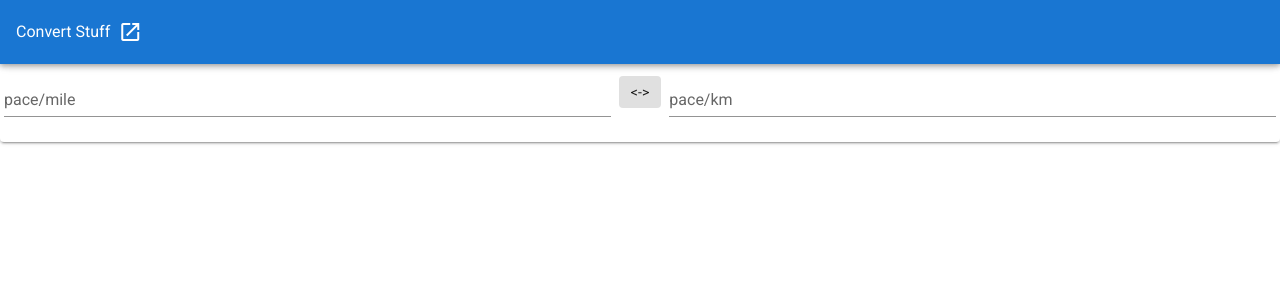
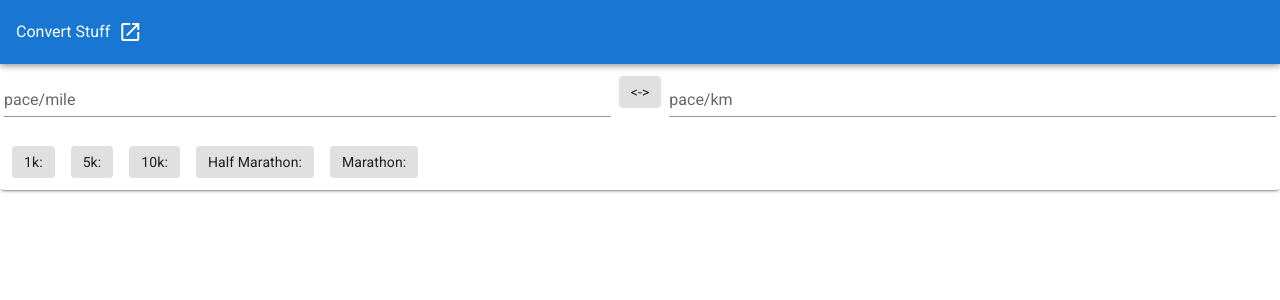
Before and after one commit to FelixSchinkel/pace-converter, a Vue app: page / in a window 1280 px wide. Shown: the top 300 px of the page. Built offline with nearby package versions, Linux system fonts and the light colour scheme.

Commit message:
add times for 1k 5k ... marathon for selected pace fix pace conversation: seconds < 10: added leading "0"

```diff
--- a/src/components/ConvertPace.vue
+++ b/src/components/ConvertPace.vue
@@ -18,6 +18,13 @@
           @focus="setConvertionDirection(false)"
         />
       </v-row>
+      <v-row>
+        <v-chip class="ma-2" label>1k: {{pace2string(paceKmInSeconds, true)}}</v-chip>
+        <v-chip class="ma-2" label>5k: {{pace2string(paceKmInSeconds*5, true)}}</v-chip>
+        <v-chip class="ma-2" label>10k: {{pace2string(paceKmInSeconds*10, true)}}</v-chip>
+        <v-chip class="ma-2" label>Half Marathon: {{pace2string(paceKmInSeconds*21.1, true)}}</v-chip>
+        <v-chip class="ma-2" label>Marathon: {{pace2string(paceKmInSeconds*42.2, true)}}</v-chip>
+      </v-row>
     </v-card-text>
   </v-card>
 </template>
@@ -31,8 +38,8 @@ export default {
     convDirMiles2Km: true,
     paceMile: "",
     paceKm: "",
+    paceKmInSeconds: "",
     inputRules: [
-      value => !!value || "Required.",
       value => {
         return pattern.test(value) || "Invalid Time Format use M.SS";
       }
@@ -65,18 +72,47 @@ export default {
       let split = pace.split(/[.,]/);
       let pacePerUnitInSecondes = parseInt(split[0]) * 60 + parseInt(split[1]); // Unit = km or mile depending an convDirMiles2Km
 
+      const CONSTANT_MILES_2_KM = 0.62137119223733;
       let converter =
-        this.convDirMiles2Km === true ? 0.62137119223733 : 1 / 0.62137119223733;
+        this.convDirMiles2Km === true
+          ? CONSTANT_MILES_2_KM
+          : 1 / CONSTANT_MILES_2_KM;
 
-      let pacePerUnitInSeconds = pacePerUnitInSecondes * converter;
+      //convert and round round to next int
+      let convertedPacePerUnitInSeconds = Math.round(
+        pacePerUnitInSecondes * converter
+      );
 
-      // create human readable string format: M.SS
-      let convertedPace =
-        Math.floor(pacePerUnitInSeconds / 60) +
-        "." +
-        (pacePerUnitInSeconds % 60).toFixed(0);
+      //store pace per km in seconds
+      if (this.convDirMiles2Km)
+        this.paceKmInSeconds = convertedPacePerUnitInSeconds;
+      else this.paceKmInSeconds = pacePerUnitInSecondes;
 
-      return convertedPace;
+      return this.pace2string(convertedPacePerUnitInSeconds);
+    },
+
+    // create human readable string format: M.SS
+    pace2string: function(paceInSeconds, displayTimeUnits = false) {
+      if (!paceInSeconds) return "";
+
+      // round in case paceInSeconds gets multiplied by double number (e.g. 42.2 for marathon distance)
+      paceInSeconds = Math.round(paceInSeconds)
+
+      let minutes = Math.floor(paceInSeconds / 60);
+      let seconds = paceInSeconds - minutes * 60;
+      // if seconds < 10 add leading 0
+      if (seconds < 10) seconds = "0" + seconds;
+
+      let paceAsString = minutes + "." + seconds;
+      // if displayTimeUnits set return string with hours and minutes
+      if (displayTimeUnits) {
+        if (minutes >= 60) {
+          var hours = Math.floor(paceInSeconds / 60 / 60);
+          paceAsString = hours + "h" + minutes % 60 + "m" + seconds + "s";
+        }
+      }
+
+      return paceAsString;
     }
   }
 };
```
